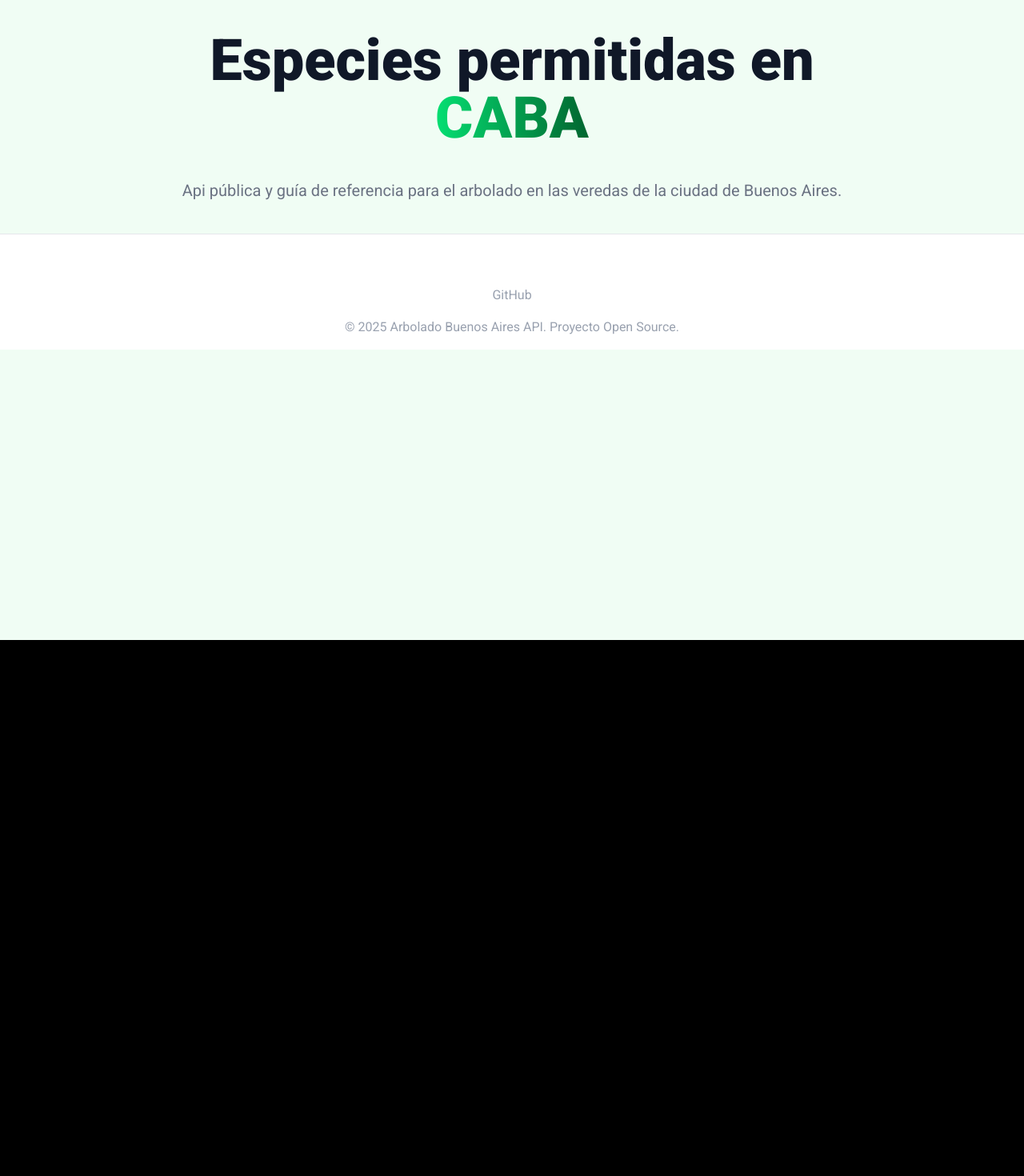
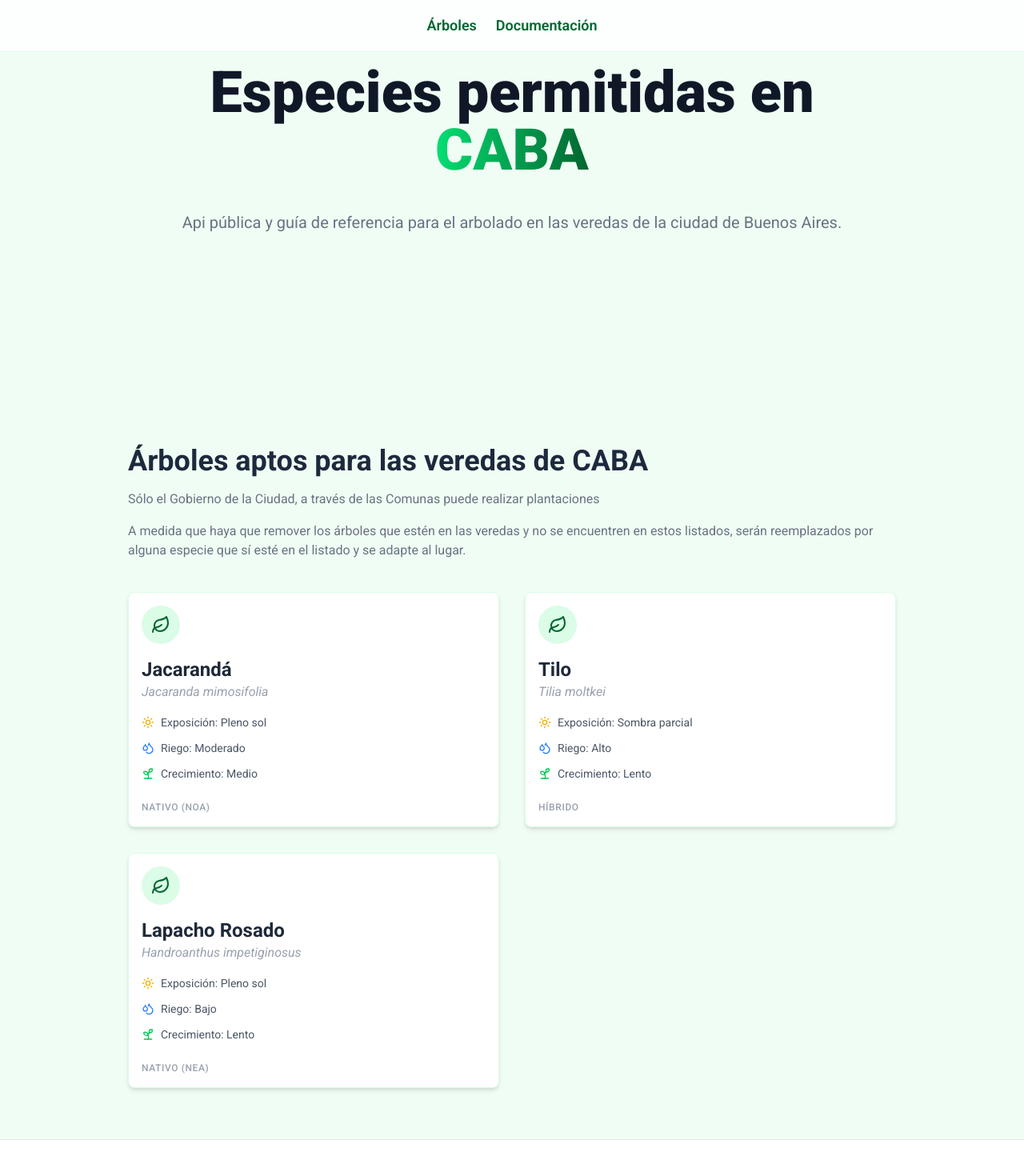
Before and after one commit to pablokreick/arboles_buenos_aires, a React (Vite) app: page / in a window 1280 px wide. Shown: the top 1470 px of the page at 80% size. Before the commit the page ends 800 px from the top, so only its background shows below. Built offline with nearby package versions, Linux system fonts and the light colour scheme.

Commit message:
feat: add modal component for detailed view

```diff
--- a/index.html
+++ b/index.html
@@ -1,4 +1,4 @@
-<!doctype html>
+<!DOCTYPE html>
 <html lang="en">
 	<head>
 		<meta charset="UTF-8" />
@@ -7,6 +7,7 @@
 		<title>arboles_buenos_aires</title>
 	</head>
 	<body>
+		<div id="modal"></div>
 		<div id="root"></div>
 		<script type="module" src="/src/main.jsx"></script>
 	</body>
--- a/src/App.css
+++ b/src/App.css
@@ -28,7 +28,7 @@
 	body {
 		margin: 0;
 		min-height: 100dvh;
-		background-color: var(--color-black);
+		background-color: var(--color-white);
 	}
 
 	:is(h1, h2, h3, h4, h5, h6) {
--- a/src/App.jsx
+++ b/src/App.jsx
@@ -1,26 +1,50 @@
 import "./App.css";
+import Footer from "./components/layout/Footer";
+import Header from "./components/layout/Header";
+import TreeCard from "./components/common/TreeCard";
+import { arboles } from "./mock/data";
+import { useEffect, useState } from "react";
+import TreeDetail from "./components/common/TreeDetail";
 
 function App() {
+	const [data, setData] = useState([]);
+	const [selectedTree, setSelectedTree] = useState(null);
+
+	useEffect(() => {
+		const dataPromise = new Promise((res) => {
+			setTimeout(() => {
+				res(arboles);
+			}, 500);
+		});
+		dataPromise.then(setData);
+	}, []);
+
+	const handleClick = (tree) => {
+		setSelectedTree(tree);
+	};
+
 	return (
 		<div className="min-h-screen bg-green-50 text-slate-800 font-text selection:bg-green-200">
-			<header>
-				<div className="text-center py-10">
-					<h1 className="text-4xl md:text-7xl text-gray-900 font-black">
-						Especies permitidas en <br />
-						<span className="text-transparent bg-linear-to-r from-green-400 to-green-800 bg-clip-text">CABA</span>
-					</h1>
-					<p className="text-lg md:text-xl text-gray-500 mt-10">
-						Api pública y guía de referencia para el arbolado en las veredas de la ciudad de Buenos Aires.
-					</p>
-				</div>
-			</header>
-			<main></main>
-			<footer className="border-t border-gray-200 bg-white pt-16 pb-4 text-gray-400">
-				<div className="flex justify-center items-center flex-col gap-4 text-center">
-					<a href="#">GitHub</a>
-					<p className="text-base">&copy; 2025 Arbolado Buenos Aires API. Proyecto Open Source.</p>
-				</div>
-			</footer>
+			<Header />
+			<div className="max-w-7xl px-4 lg:px-40 mx-auto">
+				<main className="py-16">
+					<div className="py-10">
+						<h2 className="text-2xl md:text-4xl text-slate-800">Árboles aptos para las veredas de CABA</h2>
+						<p className="text-gray-500 mt-4">Sólo el Gobierno de la Ciudad, a través de las Comunas puede realizar plantaciones</p>
+						<p className="text-gray-500 mt-4">
+							A medida que haya que remover los árboles que estén en las veredas y no se encuentren en estos listados, serán reemplazados por alguna especie que
+							sí esté en el listado y se adapte al lugar.
+						</p>
+					</div>
+					<div className="grid grid-cols-1 md:grid-cols-2 gap-8">
+						{data?.map((tree) => (
+							<TreeCard tree={tree} key={tree.id} handleClick={handleClick} />
+						))}
+					</div>
+				</main>
+			</div>
+			{selectedTree && <TreeDetail tree={selectedTree} onClose={() => setSelectedTree(null)} />}
+			<Footer />
 		</div>
 	);
 }
--- /dev/null
+++ b/src/components/common/TreeCard.jsx
@@ -0,0 +1,47 @@
+import { Droplets, Leaf, Sprout, Sun } from "lucide-react";
+
+const TreeCard = ({ tree, handleClick }) => {
+	return (
+		<div
+			onClick={() => handleClick(tree)}
+			className="group
+            cursor-pointer bg-white p-4 rounded-lg shadow-md border border-green-100 hover:shadow-xl
+        hover:shadow-green-900/15
+        hover:-translate-y-1  transition-all duration-300"
+		>
+			<div className="flex justify-between items-center text-sm font-bold text-gray-400">
+				<div className="w-12 h-12 flex items-center justify-center  mb-4 rounded-full bg-green-100 group-hover:bg-green-400 duration-300 transition-colors">
+					<Leaf className="h-6 w-6 text-green-800 group-hover:text-green-950 duration-300 transition-colors" />
+				</div>
+				<span className="text-center text-gray-400 opacity-0 group-hover:opacity-100 transition-all duration-300">
+					APTO VEREDA
+					<br />
+					{tree.urbanismo.ancho_vereda_recomendado.min}m - {tree.urbanismo.ancho_vereda_recomendado.max}m
+				</span>
+			</div>
+			<h3 className="text-xl md:text-2xl text-gray-800 group-hover:text-green-800 duration-300 transition-colors">{tree?.especie?.nombre_comun}</h3>
+			<p className="italic text-gray-400 mb-4">{tree?.especie?.nombre_cientifico}</p>
+			<ul>
+				<li className="my-3 flex gap-2 items-center justify-start text-sm text-gray-600">
+					<Sun className="h-4 w-4 text-yellow-500" />
+					<span>Exposición: {tree.requerimientos.luz_solar}</span>
+				</li>
+				<li className="my-3 flex gap-2 items-center justify-start text-sm text-gray-600">
+					<Droplets className="h-4 w-4 text-blue-500" />
+					<span>Riego: {tree.requerimientos.riego}</span>
+				</li>
+				<li className="my-3 flex gap-2 items-center justify-start text-sm text-gray-600">
+					<Sprout className="h-4 w-4 text-green-500" />
+					<span>Crecimiento: {tree.morfologia.velocidad_crecimiento}</span>
+				</li>
+			</ul>
+			<div className="flex justify-between items-center mt-6">
+				<span className="text-xs font-medium text-gray-400 uppercase tracking-wider">{tree.especie.origen}</span>
+				<span className="text-xs font-medium text-gray-400 uppercase tracking-wider opacity-0 group-hover:text-green-400 group-hover:opacity-100 transition-all">
+					+ info
+				</span>
+			</div>
+		</div>
+	);
+};
+export default TreeCard;
--- /dev/null
+++ b/src/components/common/TreeDetail.jsx
@@ -0,0 +1,116 @@
+import { AlertTriangle, Flower, Info, MapPin, Ruler, X } from "lucide-react";
+import { createPortal } from "react-dom";
+const ItemDetail = ({ name, description }) => {
+	return (
+		<div className="flex justify-between">
+			<span className="text-gray-600">{name}:</span>
+			<span className="font-semibold text-gray-800">{description}</span>
+		</div>
+	);
+};
+
+const GroupItemDetail = ({ children, color = "transparent" }) => {
+	return <div className={`mb-4 rounded-xl p-4 space-y-2 ${color}`}>{children}</div>;
+};
+
+const ItemDetailTitle = ({ text, icon }) => {
+	return (
+		<h3 className="flex items-center gap-2 text-sm font-bold text-gray-400 uppercase mb-2">
+			{icon} {text}
+		</h3>
+	);
+};
+
+const PillItemDetail = ({ text, color, bg = "transparent" }) => {
+	return <span className={`px-3 py-1  ${bg} ${color} rounded-full text-sm font-medium`}>{text}</span>;
+};
+
+const TreeDetail = ({ tree, onClose }) => {
+	if (!tree) return null;
+
+	return createPortal(
+		<div className="fixed inset-0 z-[1000] flex justify-center items-center">
+			<div className="absolute inset-0 bg-black/40 backdrop-blur-sm transition-opacity" onClick={onClose}></div>
+			<div className="max-w-3xl w-3xl transition-all p-4 rounded-xl shadow-lg bg-white relative">
+				{/* Header */}
+				<div className="flex justify-between items-start border-b border-gray-200 pb-4 mb-4">
+					<div>
+						<h2 className="text-3xl font-bold text-gray-800">{tree.especie.nombre_comun}</h2>
+						<p className="text-green-600 italic font-medium">{tree.especie.nombre_cientifico}</p>
+					</div>
+					<button onClick={onClose} className="p-2 bg-gray-100 rounded-full hover:bg-gray-200 transition-colors cursor-pointer">
+						<X className="h-5 w-5 text-gray-500" />
+					</button>
+				</div>
+				{/* Content */}
+				<div className="p-6 grid grid-cols-1 md:grid-cols-2 gap-8">
+					<div>
+						<ItemDetailTitle text="Taxonomía" icon={<Info className="h-4 w-4" />} />
+						<GroupItemDetail color="bg-green-50">
+							<ItemDetail name="Familia" description={tree.especie.familia} />
+							<ItemDetail name="Origen" description={tree.especie.origen} />
+						</GroupItemDetail>
+						<div>
+							<ItemDetailTitle text="Floración" icon={<Flower className="h-4 w-4" />} />
+							<GroupItemDetail>
+								<ItemDetail name="Color" description={<PillItemDetail color="text-purple-700" bg="bg-purple-100" text="violeta" />} />
+								<ItemDetail
+									name="Estaciones"
+									description={
+										<div className="inline-flex gap-2 flex-wrap">
+											{tree.floracion.temporada.map((temp) => (
+												<span key={temp} className="px-3 py-1 bg-blue-100 text-blue-700 rounded-full text-sm font-medium">
+													{temp}
+												</span>
+											))}
+										</div>
+									}
+								/>
+								<ItemDetail
+									name="Alergeno"
+									description={
+										<PillItemDetail
+											color={tree.floracion.alergeno_nivel === "Alto" ? "text-red-700" : "text-green-700"}
+											bg={tree.floracion.alergeno_nivel === "Alto" ? "bg-red-100" : "bg-green-100"}
+											text={tree.floracion.alergeno_nivel}
+										/>
+									}
+								/>
+							</GroupItemDetail>
+						</div>
+					</div>
+					<div>
+						<ItemDetailTitle text="Morfología" icon={<Ruler className="h-4 w-4" />} />
+						<GroupItemDetail>
+							<div className="grid grid-cols-2 gap-4">
+								<div className="bg-gray-50 p-3 rounded-lg text-center">
+									<div className="text-2xl font-bold text-gray-800">{tree.morfologia.altura_estimada_m}m</div>
+									<div className="text-xs text-gray-500">Altura Máx</div>
+								</div>
+								<div className="bg-gray-50 p-3 rounded-lg text-center">
+									<div className="text-2xl font-bold text-gray-800">{tree.morfologia.diametro_tronco_cm}cm</div>
+									<div className="text-xs text-gray-500">Diámetro</div>
+								</div>
+							</div>
+						</GroupItemDetail>
+						<ItemDetailTitle text="Urbanismo" icon={<MapPin className="h-4 w-4" />} />
+						<GroupItemDetail color="bg-amber-50">
+							<ItemDetail name="Vereda" description={`${tree.urbanismo.ancho_vereda_recomendado.min}m - ${tree.urbanismo.ancho_vereda_recomendado.max}m`} />
+							<ItemDetail name="Sistema radicular" description={tree.urbanismo.sistema_radicular} />
+						</GroupItemDetail>
+						<div
+							className={`flex items-center gap-2 p-2 rounded-lg text-sm font-medium ${
+								tree.urbanismo.apto_bajo_cables ? "bg-blue-50 text-blue-700" : "bg-orange-50 text-orange-700"
+							}`}
+						>
+							<AlertTriangle className="h-4 w-4" />
+							{tree.urbanismo.apto_bajo_cables ? "Apto bajo cables" : "No apto bajo cables"}
+						</div>
+					</div>
+				</div>
+			</div>
+		</div>,
+		document.getElementById("modal"),
+	);
+};
+export default TreeDetail;
--- /dev/null
+++ b/src/components/layout/Footer.jsx
@@ -0,0 +1,11 @@
+const Footer = () => {
+	return (
+		<footer className="border-t border-gray-200 bg-white pt-16 pb-4 text-gray-400">
+			<div className="flex justify-center items-center flex-col gap-4 text-center">
+				<a href="#">GitHub</a>
+				<p className="text-base">&copy; 2025 Arbolado Buenos Aires API. Proyecto Open Source.</p>
+			</div>
+		</footer>
+	);
+};
+export default Footer;
--- /dev/null
+++ b/src/components/layout/Header.jsx
@@ -0,0 +1,17 @@
+import Navbar from "./Navbar";
+
+const Header = () => {
+	return (
+		<header>
+			<Navbar />
+			<div className="text-center pt-20 pb-40">
+				<h1 className="text-4xl md:text-7xl text-gray-900 font-black">
+					Especies permitidas en <br />
+					<span className="text-transparent bg-linear-to-r from-green-400 to-green-800 bg-clip-text">CABA</span>
+				</h1>
+				<p className="text-lg md:text-xl text-gray-500 mt-10">Api pública y guía de referencia para el arbolado en las veredas de la ciudad de Buenos Aires.</p>
+			</div>
+		</header>
+	);
+};
+export default Header;
--- /dev/null
+++ b/src/components/layout/Navbar.jsx
@@ -0,0 +1,23 @@
+const Navbar = () => {
+	return (
+		<div className="fixed top-0 left-0 right-0 z-50 bg-white/80 backdrop-blur-md border-b border-green-100 transition-all duration-300">
+			<div className="max-w-7xl mx-auto px-4 sm:px-6 lg:px-8 h-16 flex items-center justify-between">
+				<nav className="w-full">
+					<ul className="flex justify-center items-center">
+						<li>
+							<a href="/" className="text-lg font-semibold text-green-800 p-3 hover:text-green-400 duration-300 transition-all">
+								Árboles
+							</a>
+						</li>
+						<li>
+							<a href="/" className="text-lg font-semibold text-green-800 p-3 hover:text-green-400 duration-300 transition-all">
+								Documentación
+							</a>
+						</li>
+					</ul>
+				</nav>
+			</div>
+		</div>
+	);
+};
+export default Navbar;
--- /dev/null
+++ b/src/pages/Home/index.jsx
@@ -0,0 +1,4 @@
+const Home = () => {
+	return <div>Home</div>;
+};
+export default Home;
```
Lines whose indentation alone changed are shown as unchanged.
